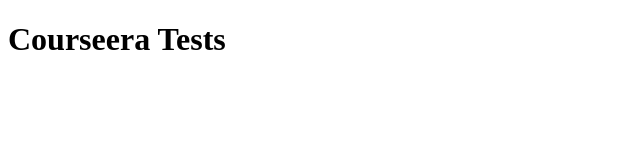
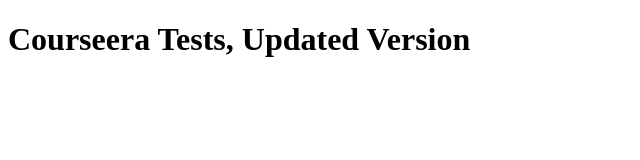
Before and after one commit to Sagabootcamp/Courseera-test, a plain HTML site: page site/index.html in a window 1280 px wide. Shown: the whole page, without its empty margins (0-640 px from the left). Drawn offline with Linux system fonts and the light colour scheme.

Commit message:
Updated version

```diff
--- a/site/index.html
+++ b/site/index.html
@@ -4,6 +4,6 @@
 	<title>Hello Courseera</title>
 </head>
 <body>
-<h1> Courseera Tests </h1>
+<h1> Courseera Tests, Updated Version</h1>
 </body>
 </html>
```
